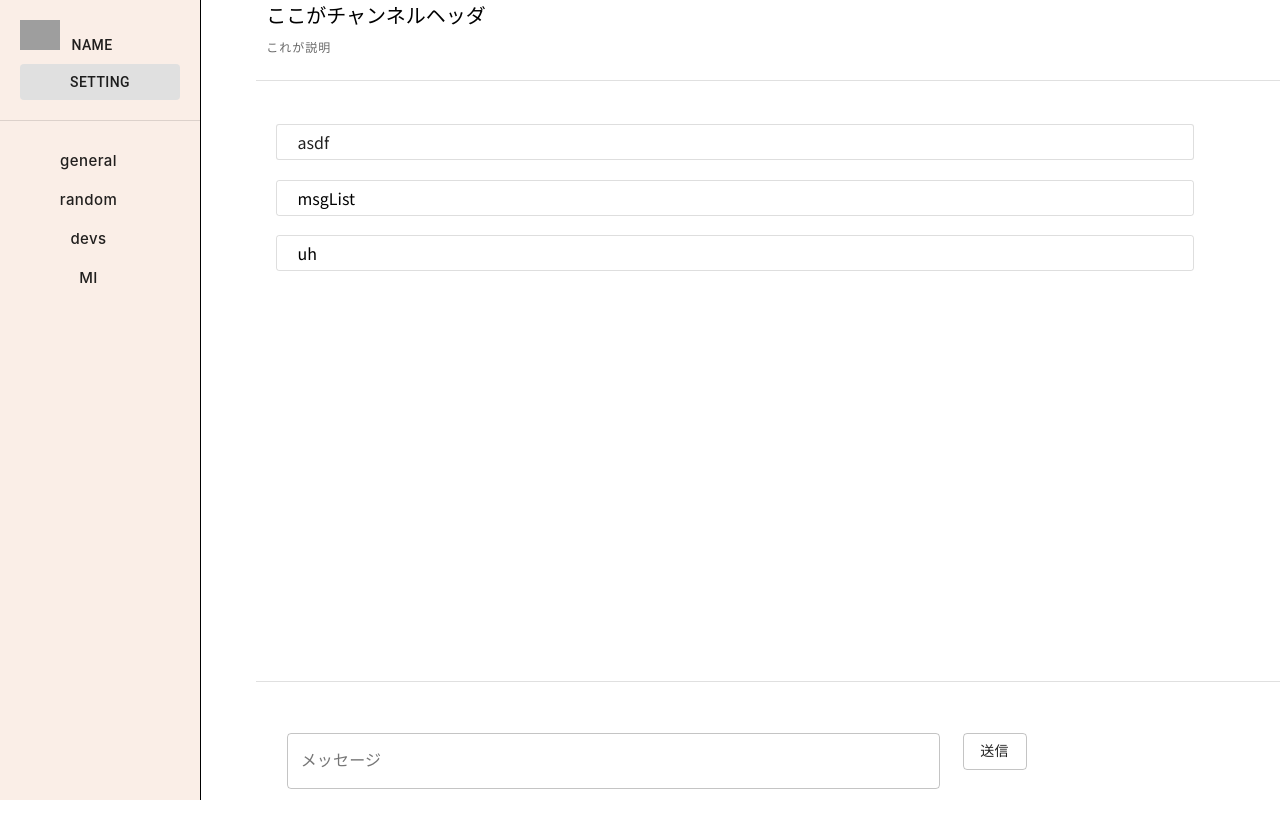
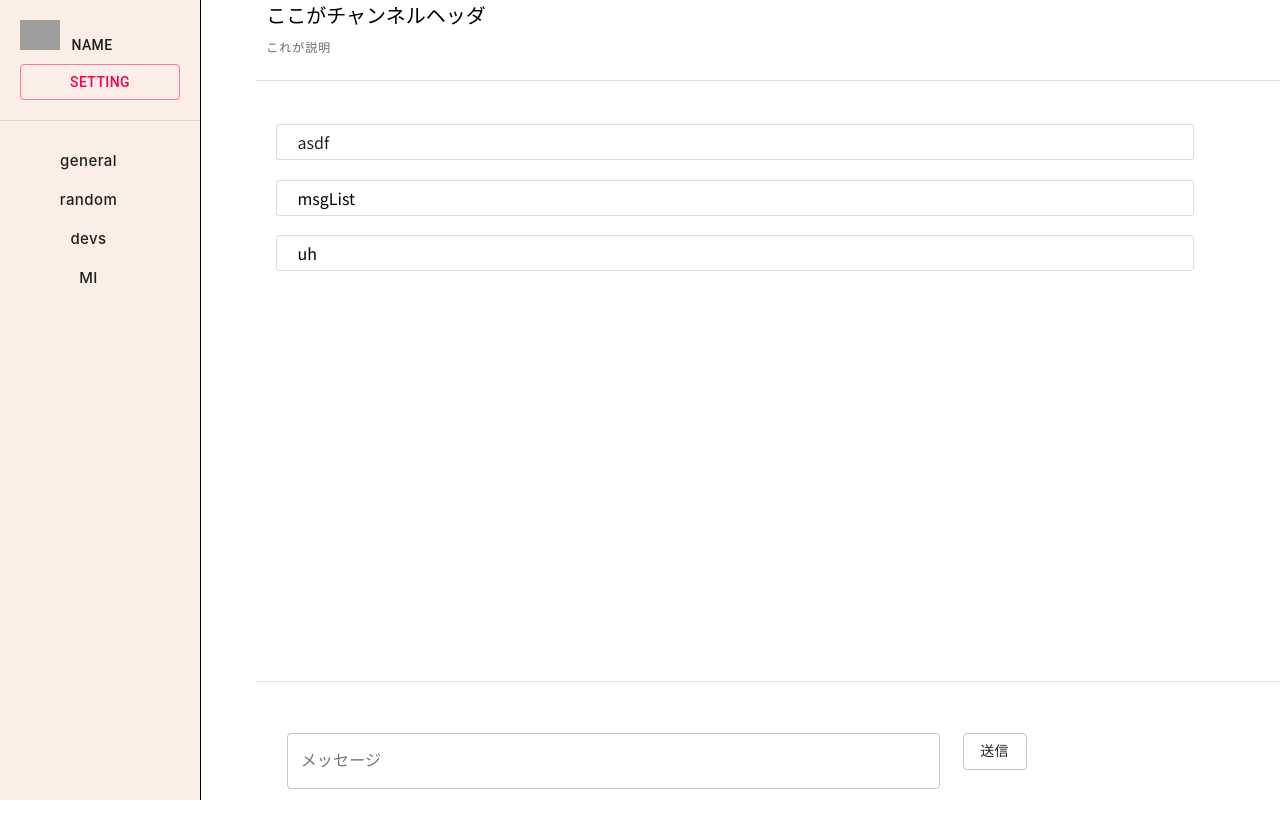
Before and after one commit to girakdev/Girack, a Next.js app: page / in a window 1280 px wide. Built offline with nearby package versions, Linux system fonts and the light colour scheme; no server answers; grey boxes are pictures that could not be loaded.

Commit message:
[設定ボタン]カラーリングの変更

```diff
--- a/components/Cbar.js
+++ b/components/Cbar.js
@@ -61,19 +61,31 @@ const draw = (
     </>
 )
 
+const SettingButton = withStyles((theme) => ({
+  root: {
+    width: "100%",
+    '&hover': {
+      backgroundColor: 'blue',
+
+    },
+
+  }
+
+}))(Button);
+
 export default function chatWin() {
     return (
 
 <>
+<NoSsr>
   <div style={{margin:"10%"}} id="profile">
       <span>{/*このイメージはサンプルです*/}
           <img style={{width:"25%",height:"auto"}} src="https://image.flaticon.com/icons/svg/3011/3011270.svg"></img>
           <Button disableRipple>NAME</Button>
-        <Button style={{ width:"100%" }} variant="contained" disableElevation>SETTING</Button>
+          <SettingButton variant="outlined" color="secondary" disableElevation>SETTING</SettingButton>
       </span>
   </div>
   <Divider />
-<NoSsr>
   <Grid
   container direction="column"
   justify="flex-start"
```
Lines whose indentation alone changed are shown as unchanged.
